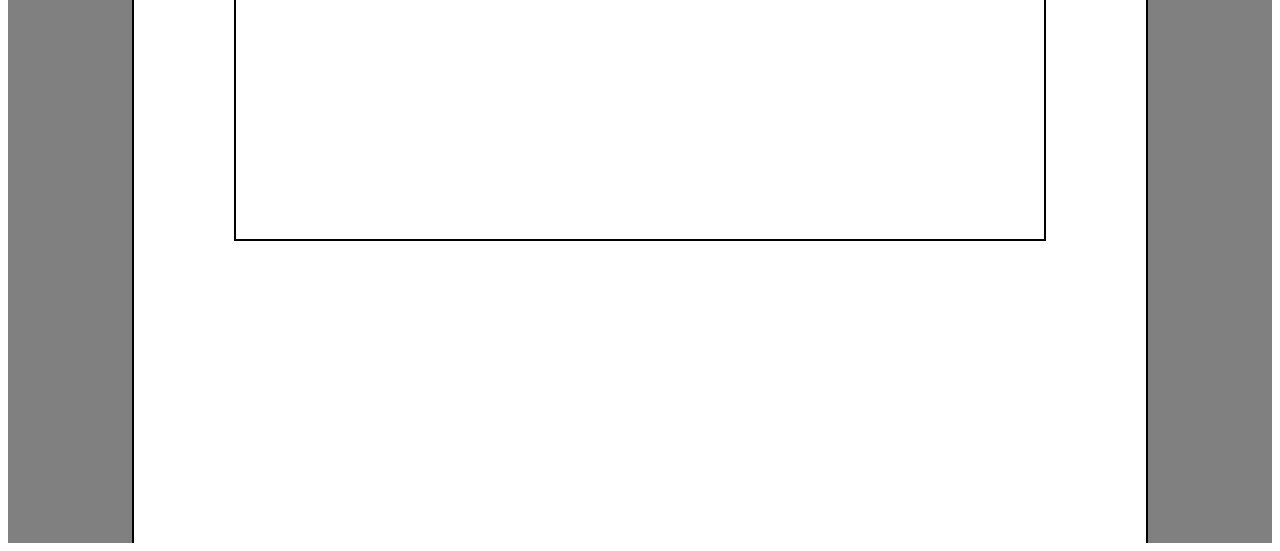
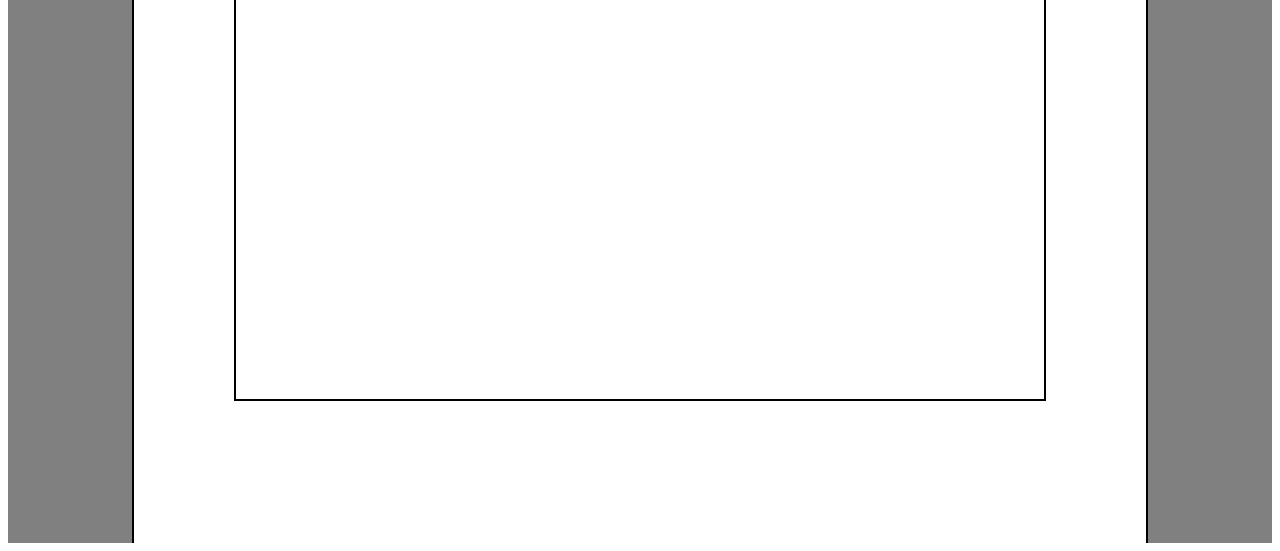
Before and after one commit to cfech/KeyCodeLogger, a plain HTML site: page index.html in a window 1280 px wide. Shown: the part 265-816 px from the top of the page. Drawn offline with Linux system fonts and the light colour scheme.

Commit message:
adding styling

```diff
--- a/script.js
+++ b/script.js
@@ -24,7 +24,7 @@ function whatKey(e) {
         k = "Space"
     }
 
-// setting the html text content
+    // setting the html text content
     keyDiv.textContent = k
     keyCodeDiv.textContent = kc
 
@@ -63,6 +63,6 @@ const setHistory = (array) => {
         list.prepend(listItem)
     }
 
-// appending our list to the history div
+    // appending our list to the history div
     historyDiv.append(list)
 }
--- a/style.css
+++ b/style.css
@@ -22,7 +22,7 @@
 }
 
 #history{
-height: 30%;
+height: 50%;
 overflow-y: auto;
 border: 2px solid black;
 width: 80%;
@@ -37,4 +37,5 @@ margin: auto;
 
 .listItemStyle{
     border-bottom: 1px solid black;
+    font-size: 30px;
 }
```
